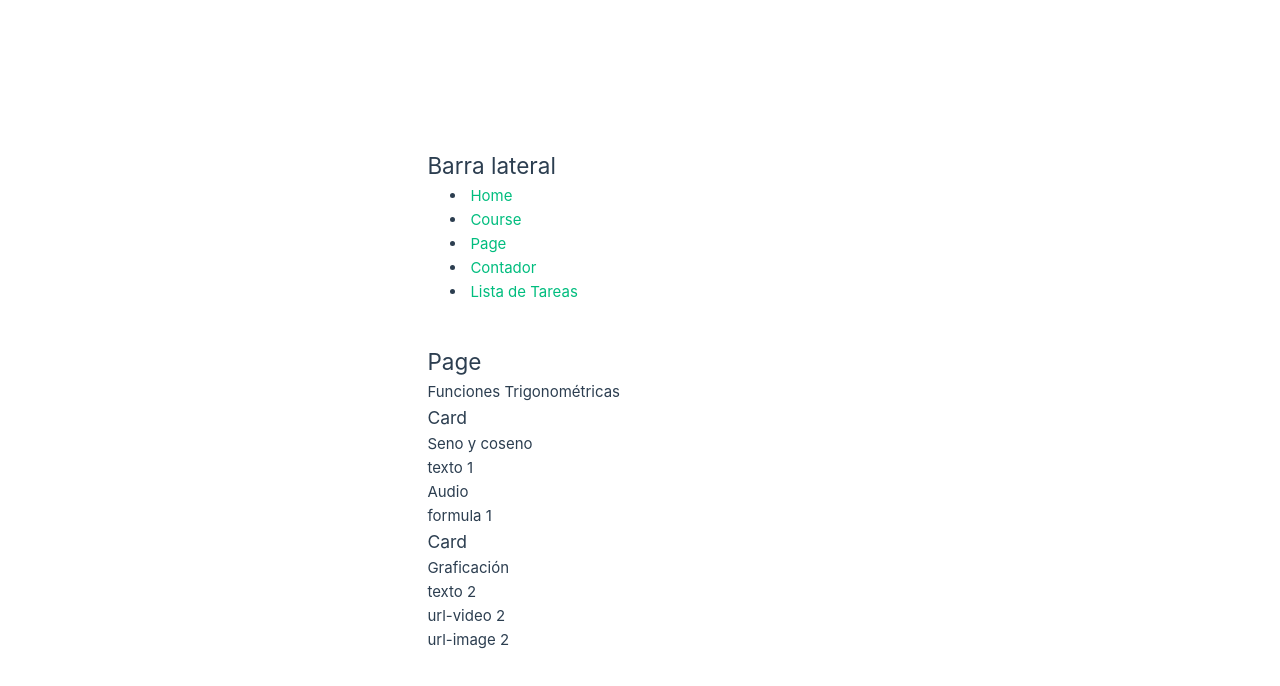
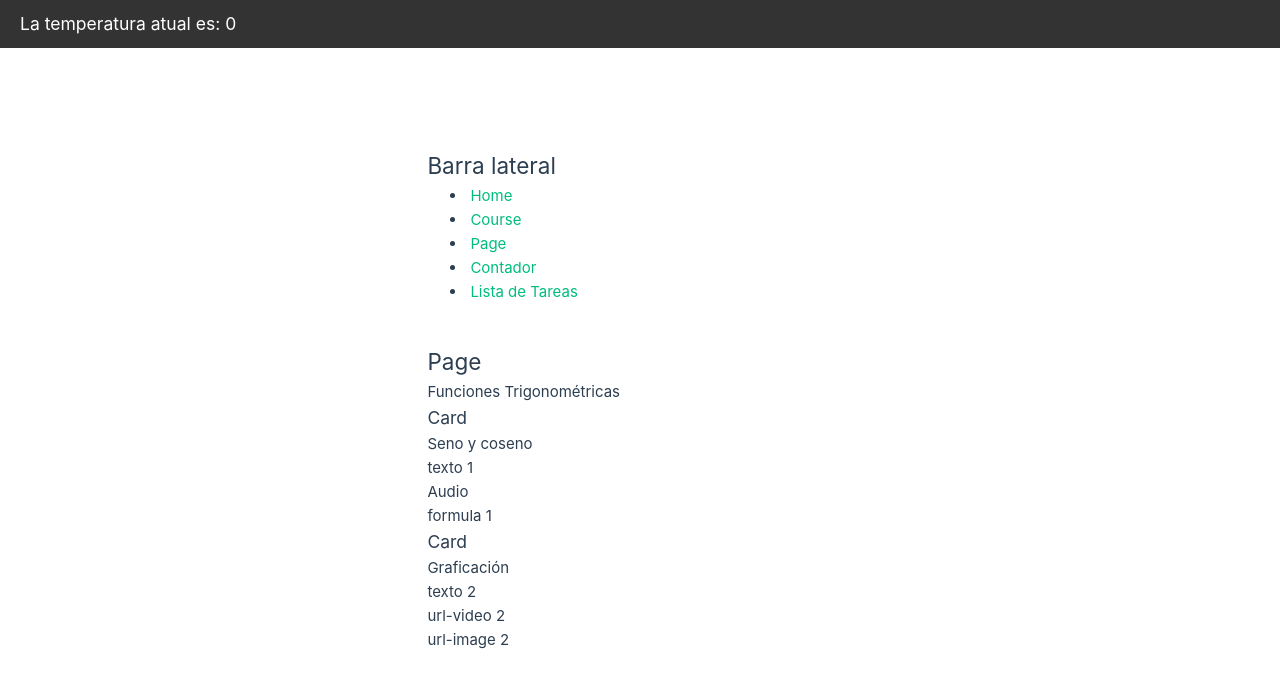
Before and after one commit to jservingo/kopedia, a Vue app: page /page in a window 1280 px wide. Shown: the top 686 px of the page. Built offline with nearby package versions, Linux system fonts and the light colour scheme; no server answers.

Commit message:
Incluir libreria axios. Mostrar weather: axios getWeather, weatherStore. Componentes: Weather, Header

```diff
--- a/package.json
+++ b/package.json
@@ -9,6 +9,7 @@
     "preview": "vite preview"
   },
   "dependencies": {
+    "axios": "^1.7.2",
     "pinia": "^2.1.7",
     "vue": "^3.4.29",
     "vue-router": "^4.3.3"
--- a/src/components/Header.vue
+++ b/src/components/Header.vue
@@ -0,0 +1,27 @@
+<template>
+    <div class ="header">
+        <Weather></Weather>
+    </div>
+</template>
+
+<script setup>
+import Weather from './Weather.vue'
+</script>
+
+<style scoped>
+.header {
+    display: flex;
+    justify-content: space-between;
+    align-items: center;
+    padding: 10px 20px;
+    position: fixed;
+    top: 0;
+    right: 0;
+    left: 0;
+    background-color: #333;
+    color: white;
+}
+h3 {
+    margin: 0;
+}
+</style>
--- /dev/null
+++ b/src/components/Weather.vue
@@ -0,0 +1,20 @@
+<template>
+<h3>La temperatura atual es: {{ weatherStore.temperatura }}</h3>
+</template>
+
+<script setup>
+import {useWeather} from '@/composables/useWeather';
+import { onMounted } from 'vue';
+import { useWeatherStore } from '@/stores/weatherStore';
+
+const weatherStore = useWeatherStore()
+
+onMounted(()=>{
+    useWeather()
+})
+
+</script>
+
+<style>
+
+</style>
--- /dev/null
+++ b/src/composables/useWeather.js
@@ -0,0 +1,8 @@
+import {useWeatherStore} from '../stores/weatherStore'
+import {getTemperatura} from '@/helpers/getWeather'
+
+export const useWeather = async() => {
+    const temperatura =  await getTemperatura()
+    const weatherSore = useWeatherStore()
+    weatherSore.temperatura = temperatura
+}
--- /dev/null
+++ b/src/helpers/getWeather.js
@@ -0,0 +1,8 @@
+import axios from "axios"
+const API_URL = "https://api.open-meteo.com/v1/forecast?latitude=10.488&longitude=-66.8792&current=temperature_2m&timezone=auto&forecast_days=1"
+
+export const getTemperatura = async() => {
+    const resp = await axios.get(API_URL)
+    const nuevaTemperatura = resp.data.current.temperature_2m
+    return nuevaTemperatura
+}
--- /dev/null
+++ b/src/stores/weatherStore.js
@@ -0,0 +1,10 @@
+import { ref, computed } from 'vue'
+import { defineStore } from 'pinia'
+
+export const useWeatherStore = defineStore('weather', () => {
+  const temperatura = ref(0)
+  const setTemperatura = (temp) => {
+    temperatura.value = temp
+  }
+  return {temperatura, setTemperatura}
+})
--- a/src/views/MainVue.vue
+++ b/src/views/MainVue.vue
@@ -1,4 +1,5 @@
 <template>
+    <Header></Header>
     <div class ="container">
         <SideBar></SideBar>
         <div class="content">
@@ -10,6 +11,8 @@
 
 <script setup>
 import SideBar from '../components/SideBar.vue'
+import Header from '../components/Header.vue'
+
 </script>
 
 <style>
```
Also changed, not shown: src/stores/counter.js (deleted, +0 -12 lines), 1 other file (tests, documents, lock files or other folders).
